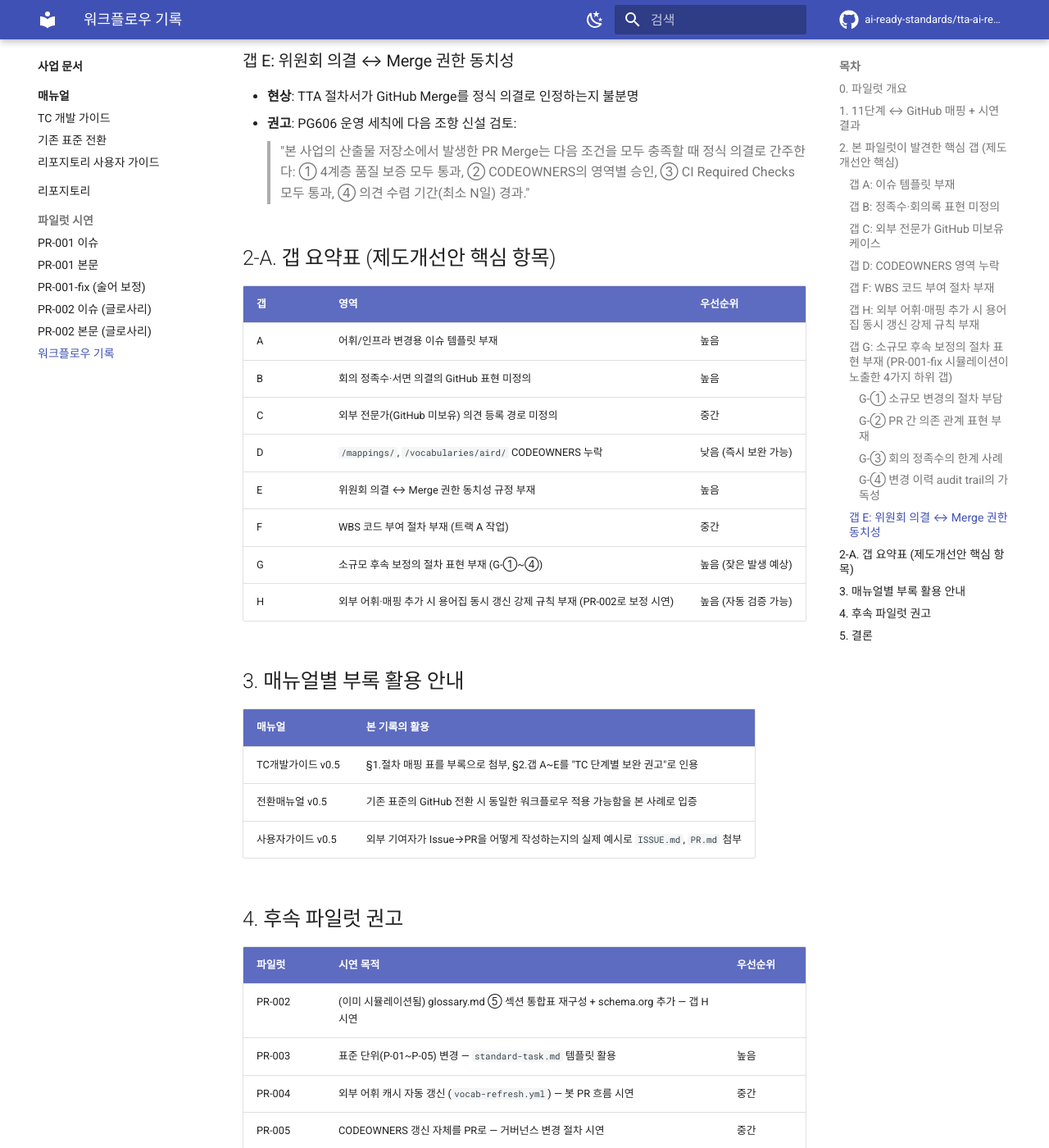
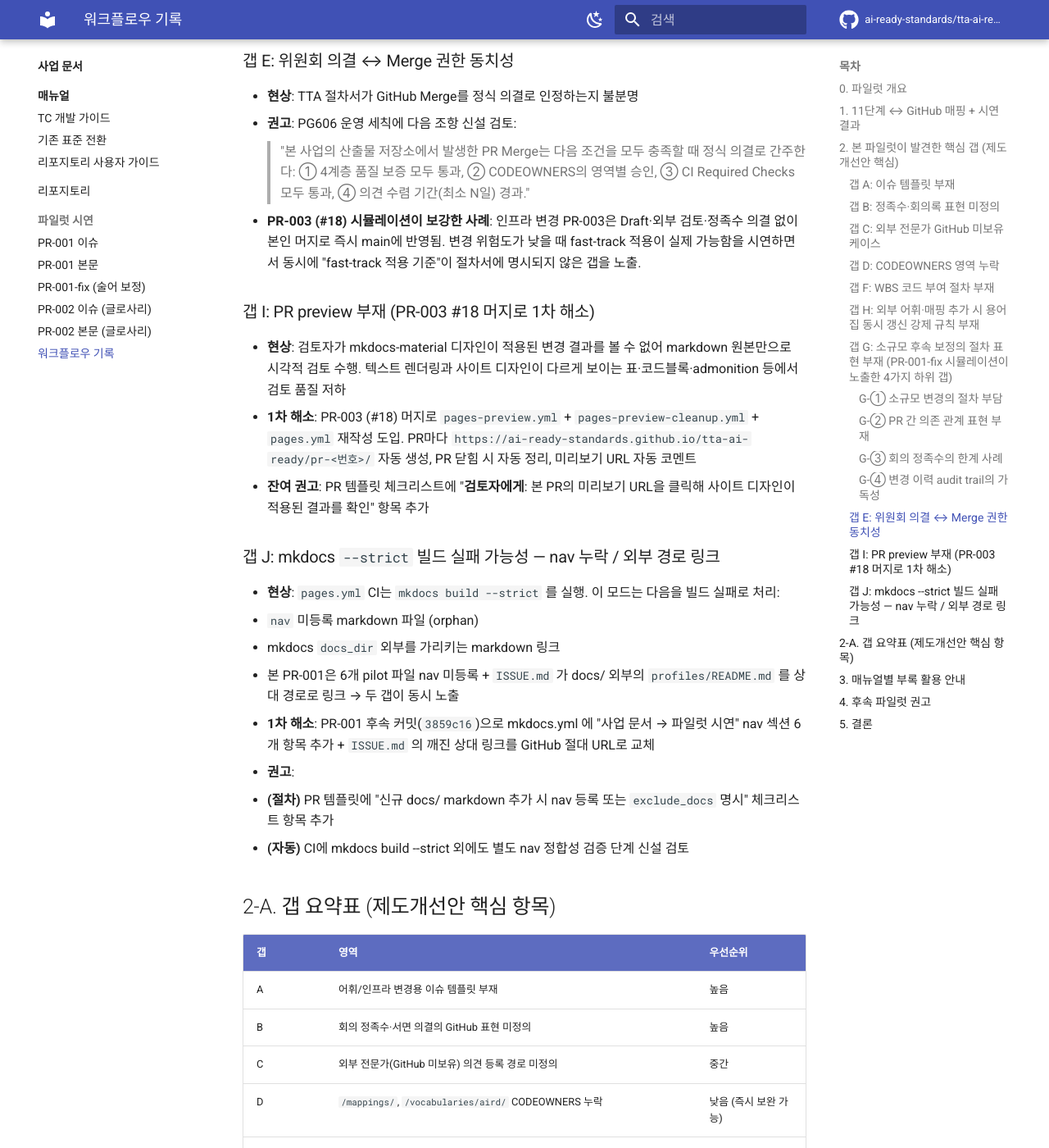
Before and after one commit to ai-ready-standards/tta-ai-ready, an MkDocs documentation site: the page built from docs/repository/pilots/pr-001/WORKFLOW_LOG.md, in a window 1280 px wide and 1400 px high, scrolled down 4540 px. Shown: the whole window at 82% size. Built offline with MkDocs 1.6.1 and Material for MkDocs 9.7.7, drawn with Linux system fonts in a browser that asks for light colours; comment, search, counter and statistics services are not loaded; some of the changed text lies outside the part shown.

Commit message:
docs(pilot): record gap I (PR preview) + gap J (mkdocs strict) status
PR-003 (#18) 머지 + Pages source 전환 + PR-001 후속 커밋 보정 결과를
파일럿 워크플로우 기록에 반영.

- 갭 I 신설: PR preview 부재. PR-003 머지로 1차 해소.
  pages-preview.yml/cleanup.yml/pages.yml 재작성 도입으로 PR마다
  https://ai-ready-standards.github.io/tta-ai-ready/pr-<번호>/ 자동 생성
- 갭 J 신설: mkdocs --strict 빌드 실패 가능성 (orphan + 외부 경로 링크).
  PR-001 후속 커밋(3859c16)으로 nav 등록 + GitHub 절대 URL 교체로 1차 해소
- 갭 E 보강: PR-003 즉시 머지 사례를 fast-track 적용 근거로 추가
- §2-A 갭 요약표에 I, J 행 추가
- §4 후속 파일럿 권고 표에 PR-001 (#17), PR-003 (#18) 실제 식별자 반영
- §5 결론: 갭 누계 A~J 10건, 잔여 A~H 8건 명시

본 커밋은 docs/ 변경이므로 pages-preview.yml 워크플로우를 트리거하여
PR #17에 미리보기 URL 자동 코멘트가 게시될 예정 (갭 I 해소의 첫 작동 사례).

Co-Authored-By: Claude Opus 4.7 (1M context) <noreply@anthropic.com>

```diff
--- a/docs/repository/pilots/pr-001/WORKFLOW_LOG.md
+++ b/docs/repository/pilots/pr-001/WORKFLOW_LOG.md
@@ -104,6 +104,24 @@
 - **현상**: TTA 절차서가 GitHub Merge를 정식 의결로 인정하는지 불분명
 - **권고**: PG606 운영 세칙에 다음 조항 신설 검토:
   > "본 사업의 산출물 저장소에서 발생한 PR Merge는 다음 조건을 모두 충족할 때 정식 의결로 간주한다: ① 4계층 품질 보증 모두 통과, ② CODEOWNERS의 영역별 승인, ③ CI Required Checks 모두 통과, ④ 의견 수렴 기간(최소 N일) 경과."
+- **PR-003 (#18) 시뮬레이션이 보강한 사례**: 인프라 변경 PR-003은 Draft·외부 검토·정족수 의결 없이 본인 머지로 즉시 main에 반영됨. 변경 위험도가 낮을 때 fast-track 적용이 실제 가능함을 시연하면서 동시에 "fast-track 적용 기준"이 절차서에 명시되지 않은 갭을 노출.
+
+### 갭 I: PR preview 부재 (PR-003 #18 머지로 1차 해소)
+
+- **현상**: 검토자가 mkdocs-material 디자인이 적용된 변경 결과를 볼 수 없어 markdown 원본만으로 시각적 검토 수행. 텍스트 렌더링과 사이트 디자인이 다르게 보이는 표·코드블록·admonition 등에서 검토 품질 저하
+- **1차 해소**: PR-003 (#18) 머지로 `pages-preview.yml` + `pages-preview-cleanup.yml` + `pages.yml` 재작성 도입. PR마다 `https://ai-ready-standards.github.io/tta-ai-ready/pr-<번호>/` 자동 생성, PR 닫힘 시 자동 정리, 미리보기 URL 자동 코멘트
+- **잔여 권고**: PR 템플릿 체크리스트에 "**검토자에게**: 본 PR의 미리보기 URL을 클릭해 사이트 디자인이 적용된 결과를 확인" 항목 추가
+
+### 갭 J: mkdocs `--strict` 빌드 실패 가능성 — nav 누락 / 외부 경로 링크
+
+- **현상**: `pages.yml` CI는 `mkdocs build --strict` 를 실행. 이 모드는 다음을 빌드 실패로 처리:
+  - `nav` 미등록 markdown 파일 (orphan)
+  - mkdocs `docs_dir` 외부를 가리키는 markdown 링크
+  - 본 PR-001은 6개 pilot 파일 nav 미등록 + `ISSUE.md` 가 docs/ 외부의 `profiles/README.md` 를 상대 경로로 링크 → 두 갭이 동시 노출
+- **1차 해소**: PR-001 후속 커밋(`3859c16`)으로 mkdocs.yml 에 "사업 문서 → 파일럿 시연" nav 섹션 6개 항목 추가 + `ISSUE.md` 의 깨진 상대 링크를 GitHub 절대 URL로 교체
+- **권고**:
+  - **(절차)** PR 템플릿에 "신규 docs/ markdown 추가 시 nav 등록 또는 `exclude_docs` 명시" 체크리스트 항목 추가
+  - **(자동)** CI에 mkdocs build --strict 외에도 별도 nav 정합성 검증 단계 신설 검토
 
 ## 2-A. 갭 요약표 (제도개선안 핵심 항목)
 
@@ -117,6 +135,8 @@
 | F | WBS 코드 부여 절차 부재 (트랙 A 작업) | 중간 |
 | G | 소규모 후속 보정의 절차 표현 부재 (G-①~④) | 높음 (잦은 발생 예상) |
 | H | 외부 어휘·매핑 추가 시 용어집 동시 갱신 강제 규칙 부재 (PR-002로 보정 시연) | 높음 (자동 검증 가능) |
+| I | PR preview 부재 (PR-003 #18 머지로 1차 해소) | 높음 → 해소 |
+| J | mkdocs `--strict` 빌드 실패 가능성 — nav 누락 / 외부 경로 링크 (PR-001 후속 커밋으로 1차 해소) | 중간 → 해소 |
 
 ## 3. 매뉴얼별 부록 활용 안내
 
@@ -128,16 +148,18 @@
 
 ## 4. 후속 파일럿 권고
 
-| 파일럿 | 시연 목적 | 우선순위 |
+| 파일럿 | 시연 목적 | 상태 |
 | --- | --- | --- |
-| PR-002 | (이미 시뮬레이션됨) glossary.md ⑤ 섹션 통합표 재구성 + schema.org 추가 — 갭 H 시연 |  |
-| PR-003 | 표준 단위(P-01~P-05) 변경 — `standard-task.md` 템플릿 활용 | 높음 |
-| PR-004 | 외부 어휘 캐시 자동 갱신 (`vocab-refresh.yml`) — 봇 PR 흐름 시연 | 중간 |
-| PR-005 | CODEOWNERS 갱신 자체를 PR로 — 거버넌스 변경 절차 시연 | 중간 |
-| PR-006 | SHACL shape 추가 + CI 검증 실패→통과 시연 | 높음 |
+| PR-001 (#17) | 다축 분류 + AI Ready Data 자체 어휘 — 트랙 B 컨텐츠 + 갭 A~G 시연 | Draft, 검토 진행 중 |
+| PR-002 | glossary.md ⑤ 섹션 통합표 재구성 + schema.org 추가 — 갭 H 시연 | PR-001 안에 시뮬레이션 포함 |
+| PR-003 (#18) | PR preview 인프라 — 갭 I 해소 | **머지 완료**, Pages source 전환 완료 |
+| PR-004 | 표준 단위(P-01~P-05) 변경 — `standard-task.md` 템플릿 활용 | 높음 |
+| PR-005 | 외부 어휘 캐시 자동 갱신 (`vocab-refresh.yml`) — 봇 PR 흐름 시연 | 중간 |
+| PR-006 | CODEOWNERS 갱신 자체를 PR로 — 거버넌스 변경 절차 시연 | 중간 |
+| PR-007 | SHACL shape 추가 + CI 검증 실패→통과 시연 | 높음 |
 
 ## 5. 결론
 
-본 파일럿(PR-001 + PR-001-fix)은 PG606 11단계 중 ⑦~⑪의 GitHub 구현 가능성을 산출물 형태로 시연했고, ①~⑥의 이슈 단계까지 본문을 작성하여 전 흐름의 실현 가능성을 보였습니다. 또한 PR-001-fix 시뮬레이션을 통해 소규모 후속 보정 흐름까지 시연했습니다.
+본 파일럿(PR-001 + PR-001-fix + PR-002 시뮬레이션 + PR-003 실제 구현)은 PG606 11단계 중 ⑦~⑪의 GitHub 구현 가능성을 산출물 형태로 시연했고, ①~⑥의 이슈 단계까지 본문을 작성하여 전 흐름의 실현 가능성을 보였습니다. 또한 PR-001-fix 시뮬레이션을 통해 소규모 후속 보정 흐름까지, PR-003 실제 구현을 통해 인프라 자가-개선 흐름까지 시연했습니다.
 
-**갭 A~G** 7건이 GitHub 단독으로 해결되지 않으며 PG606 운영 세칙 수준의 제도 정비를 요구하므로, 본 사업의 핵심 산출물인 **표준화 지침 개정(안)** 에 갭 A~G 대응 조항을 반영할 것을 권고합니다.
+**갭 A~J** 10건 중 PR-003 머지로 갭 I, PR-001 후속 커밋으로 갭 J가 해소됐으며, 잔여 갭 A~H 8건은 GitHub 단독으로 해결되지 않으며 PG606 운영 세칙 수준의 제도 정비를 요구하므로, 본 사업의 핵심 산출물인 **표준화 지침 개정(안)** 에 갭 A~H 대응 조항을 반영할 것을 권고합니다.
```
